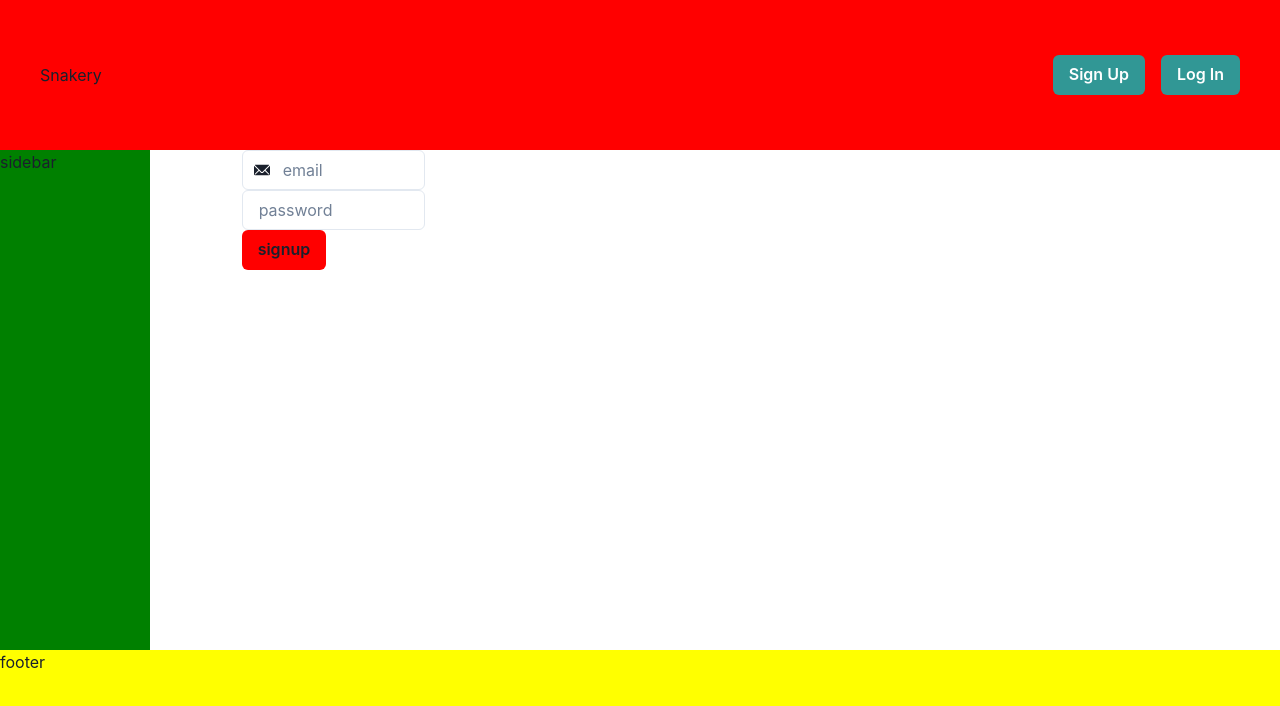
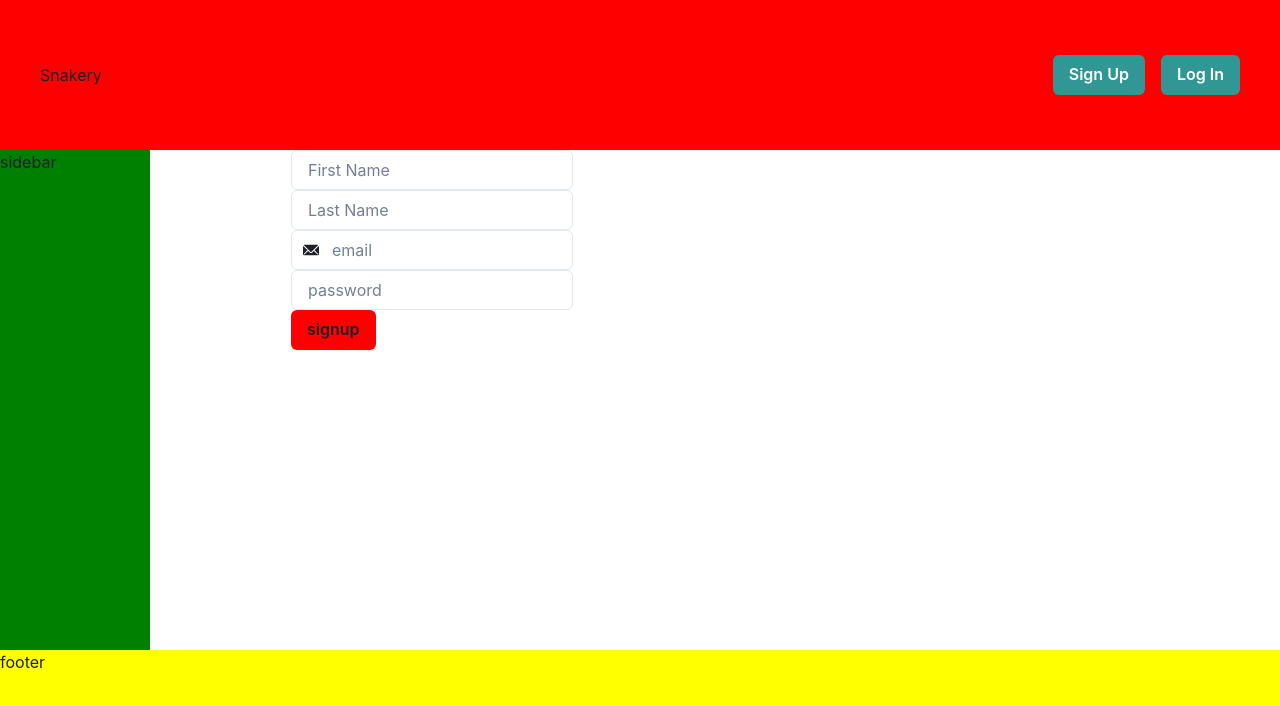
Before and after one commit to jimlim14/snakery, a Next.js app: page /signup in a window 1280 px wide. Shown: the top 706 px of the page. Built offline with nearby package versions, Linux system fonts and the light colour scheme.

Commit message:
done authForm for signup and signin page

```diff
--- a/components/authForm.tsx
+++ b/components/authForm.tsx
@@ -7,13 +7,25 @@ import {
 	InputGroup,
 	InputLeftElement,
 } from '@chakra-ui/react';
-import { useState } from 'react';
+import { useRouter } from 'next/router';
+import React, { useState } from 'react';
 import { auth } from '../lib/mutations';
 
 const AuthForm = ({ mode }: { mode: 'signin' | 'signup' }) => {
+	const [firstName, setFirstName] = useState('');
+	const [lastName, setLastName] = useState('');
 	const [email, setEmail] = useState('');
 	const [password, setPassword] = useState('');
 	const [isLoading, setIsLoading] = useState(false);
+	const router = useRouter();
+
+	function handleFirstNameChange(e: React.ChangeEvent<HTMLInputElement>) {
+		setFirstName(e.target.value);
+	}
+
+	function handleLastNameChange(e: React.ChangeEvent<HTMLInputElement>) {
+		setLastName(e.target.value);
+	}
 
 	function handleEmailChange(e: React.ChangeEvent<HTMLInputElement>) {
 		setEmail(e.target.value);
@@ -27,14 +39,29 @@ const AuthForm = ({ mode }: { mode: 'signin' | 'signup' }) => {
 		e.preventDefault();
 		setIsLoading(true);
 
-		const user = await auth(mode, { email, password });
+		const user = await auth(mode, { email, password, firstName, lastName });
 		setIsLoading(false);
+		router.push('/');
 	}
 
 	return (
 		<Flex justify={'center'}>
 			<Box width='50%'>
 				<form onSubmit={handleSubmit}>
+					{mode === 'signup' && (
+						<>
+							<Input
+								placeholder='First Name'
+								type='firstName'
+								onChange={handleFirstNameChange}
+							/>
+							<Input
+								placeholder='Last Name'
+								type='lastName'
+								onChange={handleLastNameChange}
+							/>
+						</>
+					)}
 					<InputGroup>
 						<InputLeftElement>
 							<EmailIcon />
@@ -51,7 +78,7 @@ const AuthForm = ({ mode }: { mode: 'signin' | 'signup' }) => {
 						onChange={handlePasswordChange}
 					/>
 					<Button type='submit' bg={'red'} isLoading={isLoading}>
-						signup
+						{mode}
 					</Button>
 				</form>
 			</Box>
```
